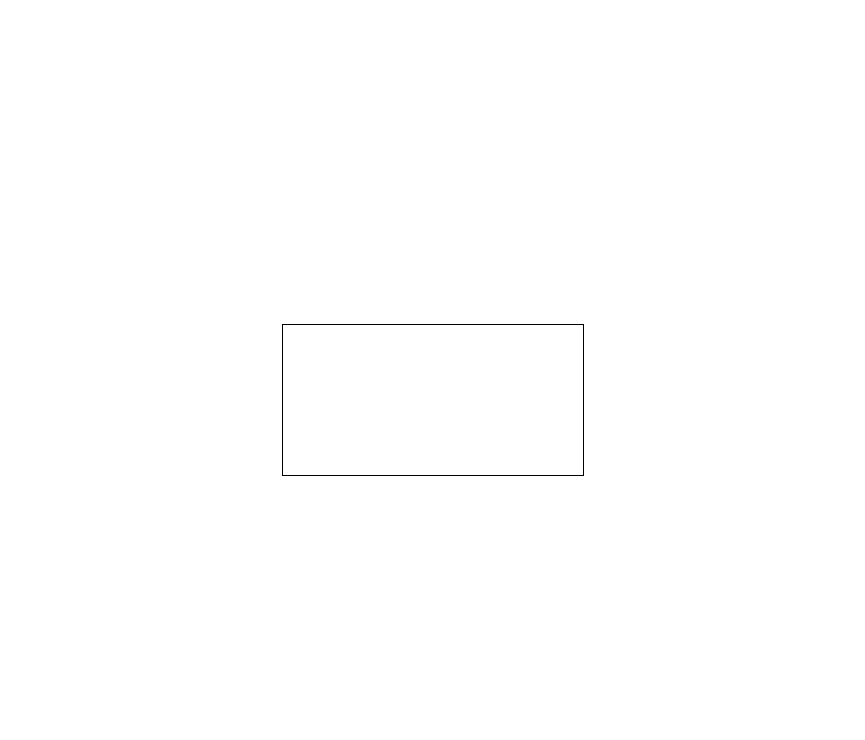
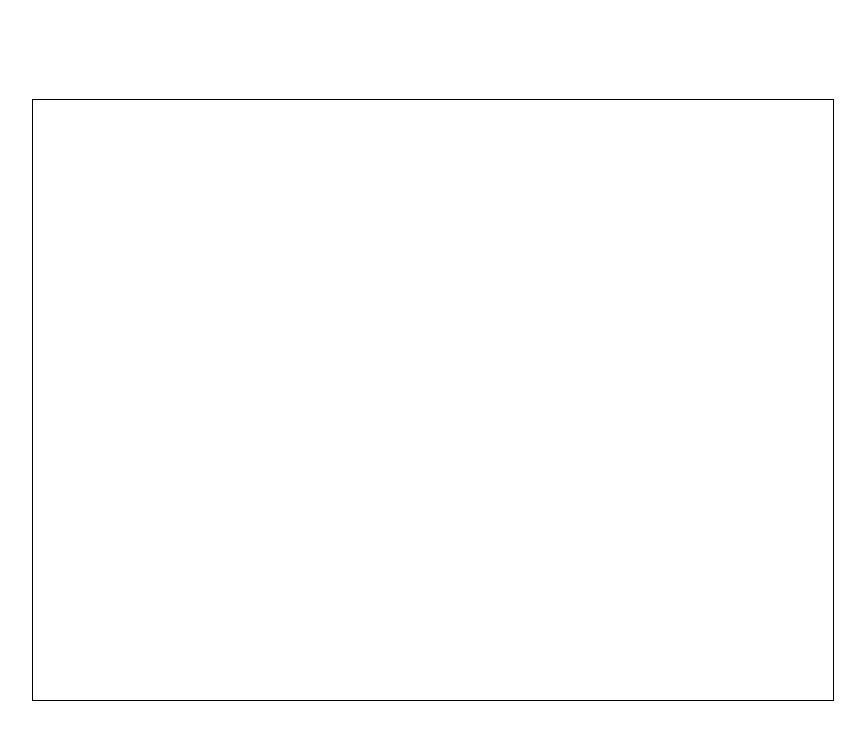
Before and after one commit to ramses2099/template_js, a plain HTML site: page index.html in a window 1280 px wide. Shown: the whole page, without its empty margins (207-1072 px from the left). Drawn offline with Linux system fonts and the light colour scheme.

Commit message:
first commit

```diff
--- a/index.html
+++ b/index.html
@@ -3,11 +3,11 @@
 <head>
     <meta charset="UTF-8">
     <meta name="viewport" content="width=device-width, initial-scale=1.0">
-    <title>template</title>
+    <title>Template</title>
     <link rel="stylesheet" href="css/style.css">
 </head>
 <body>
-    <canvas id="canvas1"></canvas>
+    <canvas id="canvas1" width="800" height="600"></canvas>
     <script type="module" src="js/script.js"></script>
 </body>
 </html>
--- a/js/script.js
+++ b/js/script.js
@@ -1,2 +1,73 @@
-var canvas = /** @type {HTMLCanvasElement} */ (document.querySelector('#canvas1'));
-const ctx = canvas.getContext('2d');
+var canvas = /** @type {HTMLCanvasElement} */ (
+  document.querySelector('#canvas1')
+)
+const ctx = canvas.getContext('2d')
+
+
+
+
+// Game class
+class Game {
+  constructor () {
+    this.ctx = ctx;
+    this.isRunning = false;
+    this.lastTime = 0;
+    this.fps = 60;
+    this.frameCount = 0;
+    this.lastFpsTime = 0;
+
+
+    // settings
+    this.start();
+  }
+
+  //update
+  update (dt) {}
+
+  //draw
+  draw () {
+
+
+    //Draw FPS
+    // this.updateFPS();
+  }
+
+  //gameLoop
+  gameLoop(currentTime){
+    if(!this.isRunning) return;
+    const deltaTime = Math.min((currentTime - this.lastTime) / 1000, 0.02)
+    this.lastTime = currentTime;
+
+    this.update(deltaTime);
+    this.draw();
+
+    requestAnimationFrame((time)=>this.gameLoop(time));
+
+  }
+  //start
+  start(){
+    this.isRunning = true;
+    this.lastTime = performance.now();
+    this.lastFpsTime = this.lastTime;
+    requestAnimationFrame((time)=>this.gameLoop(time));
+  }
+  //FPS
+  updateFPS(){
+    this.frameCount++;
+    const currentTime = performance.now();
+
+    if(currentTime - this.lastFpsTime >= 1000){
+        this.fps = this.frameCount;
+        this.frameCount = 0;
+        this.lastFpsTime = currentTime
+        console.log(`FPS: ${this.fps}`);
+    }
+  }
+
+}
+
+// Initialize the game
+let game
+window.addEventListener('load', () => {
+    game = new Game();
+})
```
Also changed, not shown: 1 other file.
